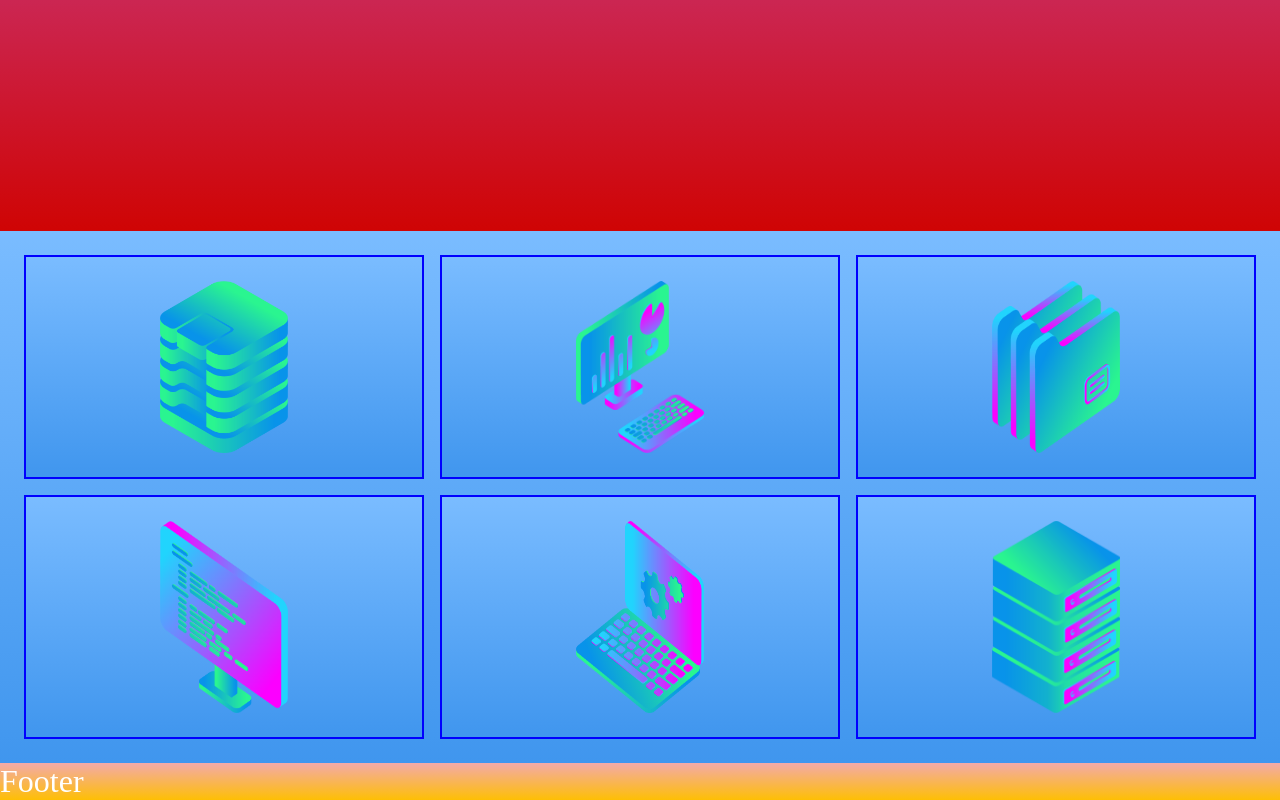
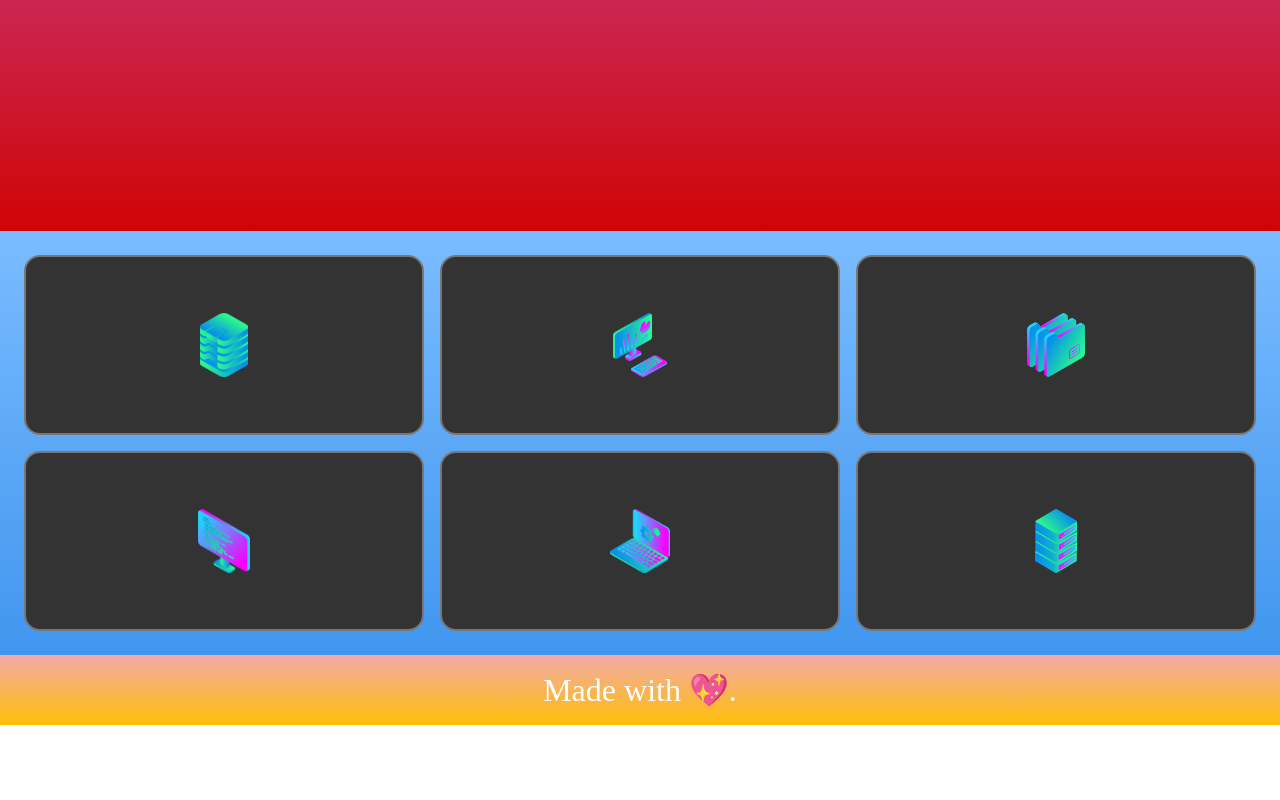
Before and after one commit to adobbs/ztm-course, a plain HTML site: page grid-exercise/index.html in a window 1280 px wide. Shown: the part 371-1171 px from the top of the page. After the commit the page ends 1096 px from the top, so only its background shows below. Drawn offline with Linux system fonts and the light colour scheme.

Commit message:
Update project grid style and style footer

```diff
--- a/grid-exercise/index.html
+++ b/grid-exercise/index.html
@@ -20,25 +20,27 @@
   </div>
   <div class="zone red cover">Cover</div>
   <div class="zone blue projects">
-    <div class="project blue">
+    <div class="project">
       <img src="img/data_storage_2_2.png">
     </div>
-    <div class="project blue">
+    <div class="project">
       <img src="img/desktop_analytics_2.png">
     </div>
-    <div class="project blue">
+    <div class="project">
       <img src="img/files_2.png">
     </div>
-    <div class="project blue">
+    <div class="project">
       <img src="img/monitor_coding_2.png">
     </div>
-    <div class="project blue">
+    <div class="project">
       <img src="img/monitor_settings_2.png">
     </div>
-    <div class="project blue">
+    <div class="project">
       <img src="img/server_2_2.png">
     </div>
   </div>
-  <div class="zone yellow">Footer</div>
+  <div class="zone yellow footer">
+    <span>Made with 💖.</span>
+  </div>
 </body>
 </html>
--- a/grid-exercise/style.css
+++ b/grid-exercise/style.css
@@ -37,15 +37,24 @@ body {
 }
 
 .project {
-    background-color: #ccc;
-    border: 2px solid blue;
+    background-color: #333;
+    border: 2px solid #777;
     display: flex;
     justify-content: center;
+    align-items: center;
     padding: 24px;
+    min-height: 128px;
+    border-radius: 16px;
 }
 
 img {
-    max-width: 128px;
+    max-width: 64px;
+    max-height: 64px;
+}
+
+.footer {
+    text-align: center;
+    padding: 16px 16px;
 }
 
 @media (min-width: 896px) {
@@ -55,15 +64,8 @@ img {
 }
 
 .zone {
-/*    padding:30px 50px;*/
-/*    margin:40px 60px;*/
-/*    cursor:pointer;*/
-/*    display:inline-block;*/
     color:#FFF;
     font-size:2em;
-/*    border-radius:4px;*/
-/*    border:1px solid #bbb;*/
-/*    transition: all 0.3s linear;*/
 }
 
 .zone:hover {
```
